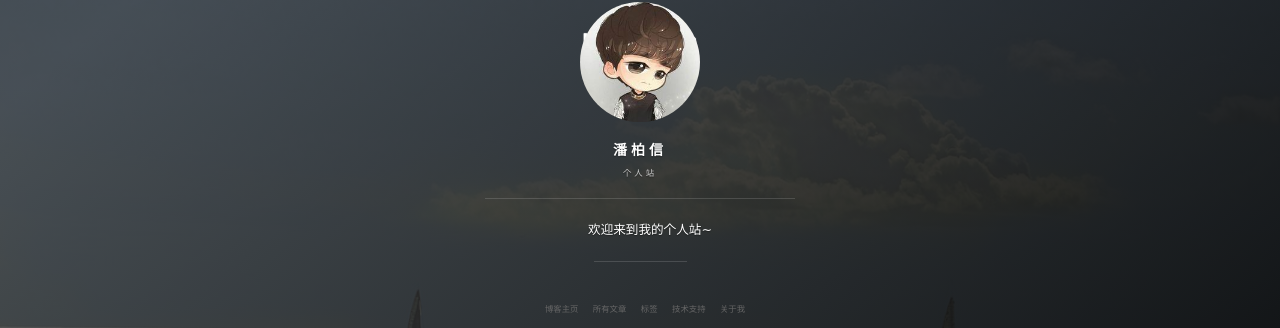
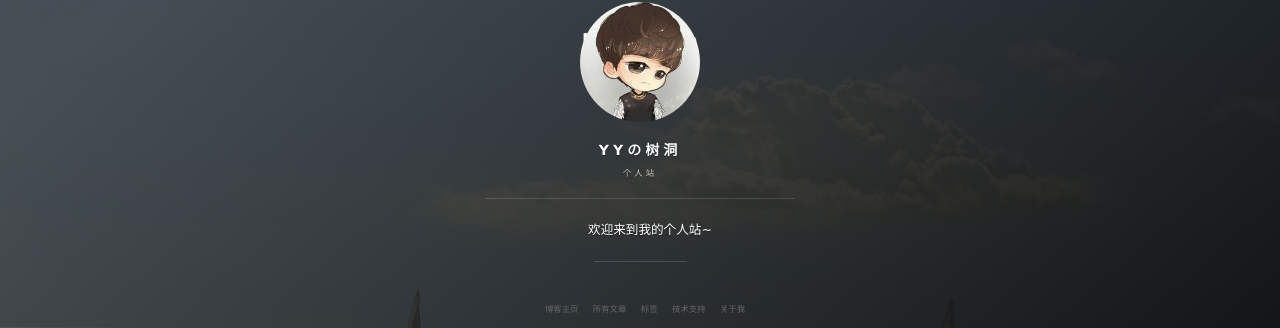
Before and after one commit to szezheng/myblog, a Jekyll site: the page built from index.html, in a window 1280 px wide. Shown: the part 286-614 px from the top of the page. Built offline with Jekyll 4.4.1, drawn with Linux system fonts in a browser that asks for light colours; nearby versions of some CDN libraries; the list of posts is cut into pages by our own code; comment, search, counter and statistics services are not loaded; some of the changed text lies outside the part shown.

Commit message:
modified:   _config.yml

```diff
--- a/_config.yml
+++ b/_config.yml
@@ -1,5 +1,5 @@
 # Basic
-title: 潘柏信
+title: YYの树洞
 subtitle: 个人站
 description: 欢迎来到我的个人站~
 # 头像里面的标题
```
